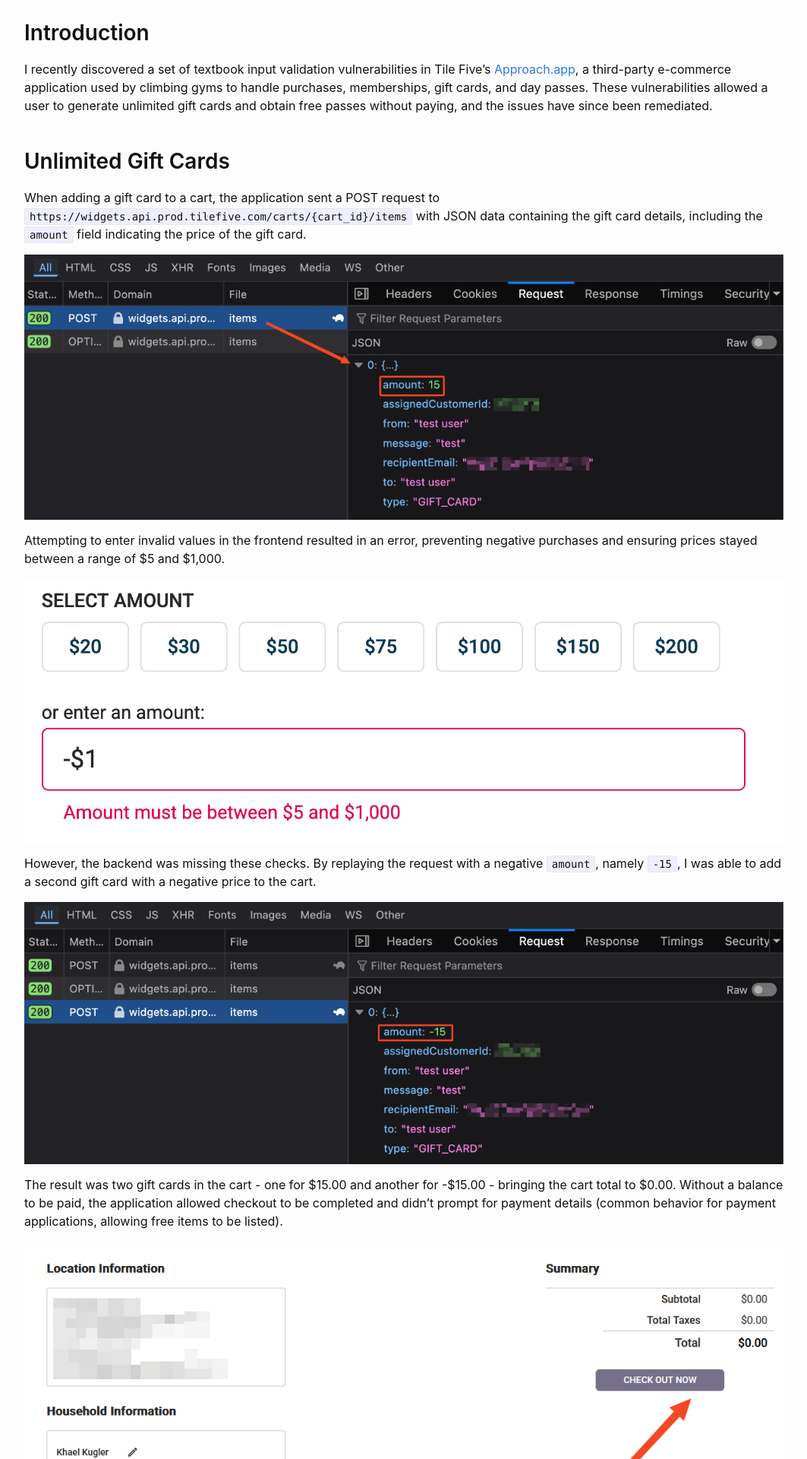
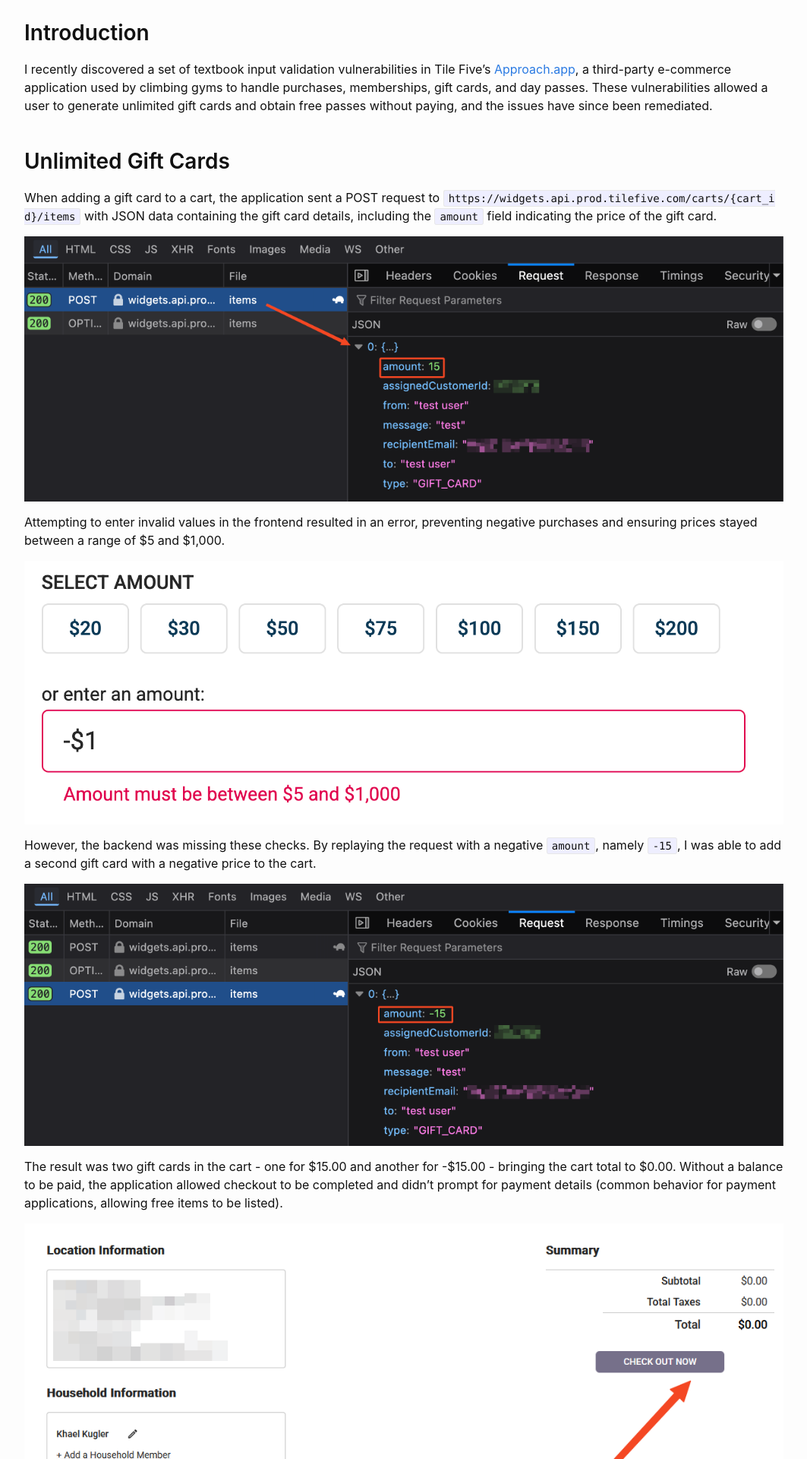
Before and after one commit to KhaelK138/KhaelK138.github.io, a Jekyll site: the page built from blogs/approach_app.md, in a window 1280 px wide. Shown: the part 533-2453 px from the top of the page at 76% size, without its empty margins (108-1171 px from the left). Built offline with Jekyll 4.4.1, drawn with Linux system fonts in a browser that asks for light colours; grey boxes are pictures that could not be loaded.

Commit message:
word break break all

```diff
--- a/assets/blog.css
+++ b/assets/blog.css
@@ -168,8 +168,7 @@
 code {
 	padding: 2px 6px;
 	border: 1px solid #e8e8e8;
-	word-wrap: break-word;
-	overflow-wrap: break-word;
+	word-break: break-all;
 }
 
 pre {
```
